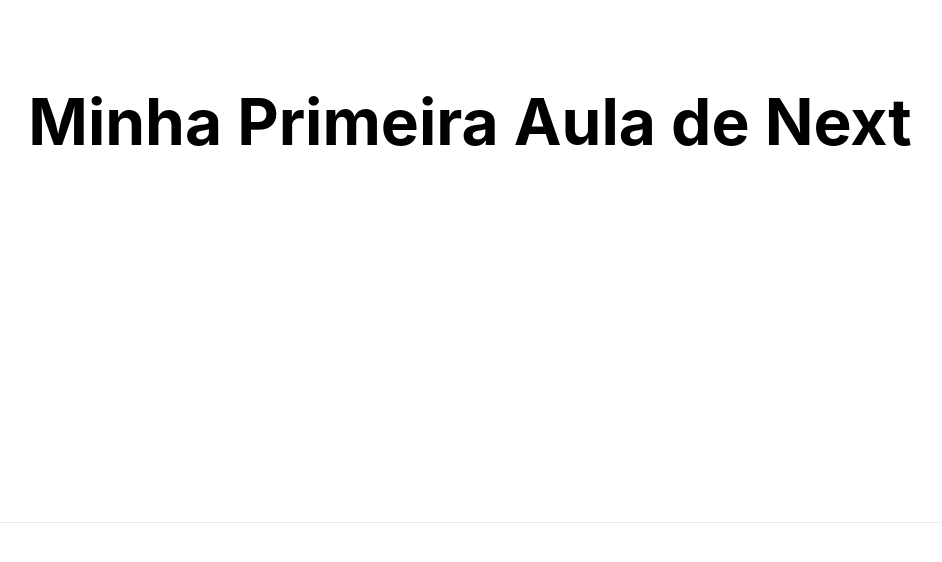
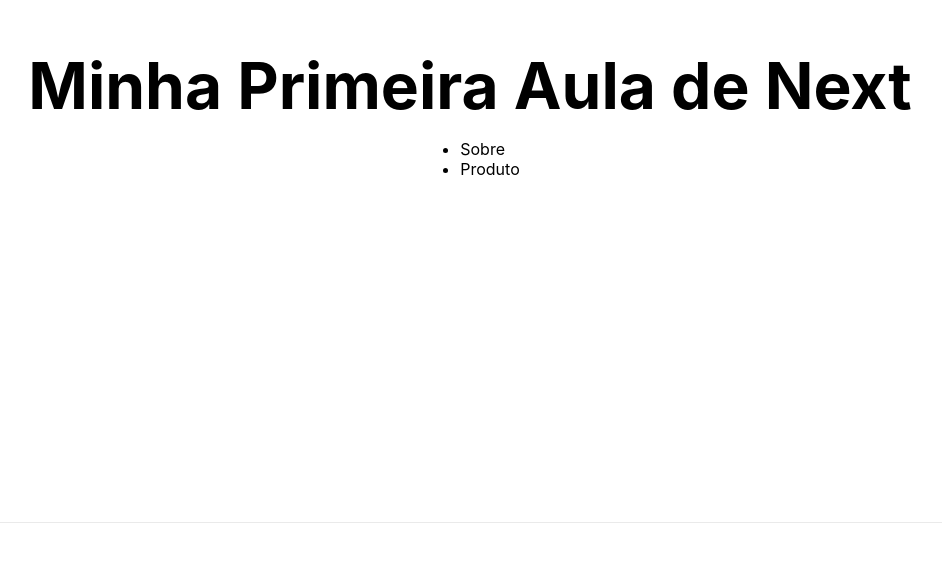
Before and after one commit to mariakrishna/imagineshop-front, a Next.js app: page / in a window 1280 px wide. Shown: the part 278-840 px from the top of the page, without its empty margins (170-1112 px from the left). Built offline with nearby package versions, Linux system fonts and the light colour scheme.

Commit message:
rotas no next

```diff
--- a/pages/index.tsx
+++ b/pages/index.tsx
@@ -1,19 +1,32 @@
 import type { NextPage } from "next";
 import Head from "next/head";
 import Image from "next/image";
+import Link from "next/link";
 import styles from "../styles/Home.module.css";
 
 const Home: NextPage = () => {
   return (
     <div className={styles.container}>
       <Head>
-        <title>Create Next App</title>
+        <title>Home</title>
         <meta name="description" content="Generated by create next app" />
         <link rel="icon" href="/favicon.ico" />
       </Head>
 
       <main className={styles.main}>
         <h1 className={styles.title}>Minha Primeira Aula de Next</h1>
+        <ul>
+          <li>
+            <Link href="/about">
+              <a>Sobre</a>
+            </Link>
+          </li>
+          <li>
+            <Link href="/products">
+              <a>Produto</a>
+            </Link>
+          </li>
+        </ul>
       </main>
 
       <footer className={styles.footer}></footer>
```
Also changed, not shown: pages/about.tsx (added, +23 -0 lines), pages/products/[productId].tsx (added, +18 -0 lines), pages/products/index.tsx (added, +18 -0 lines).
